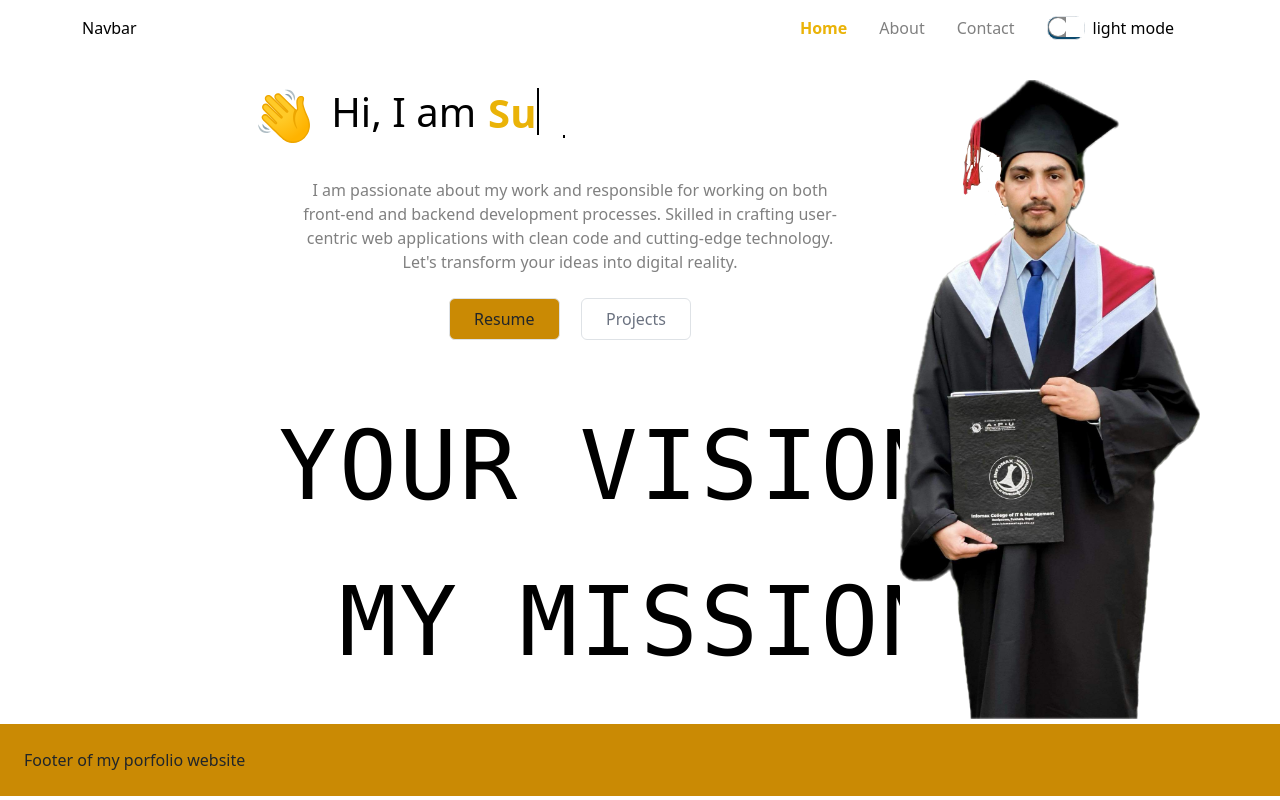
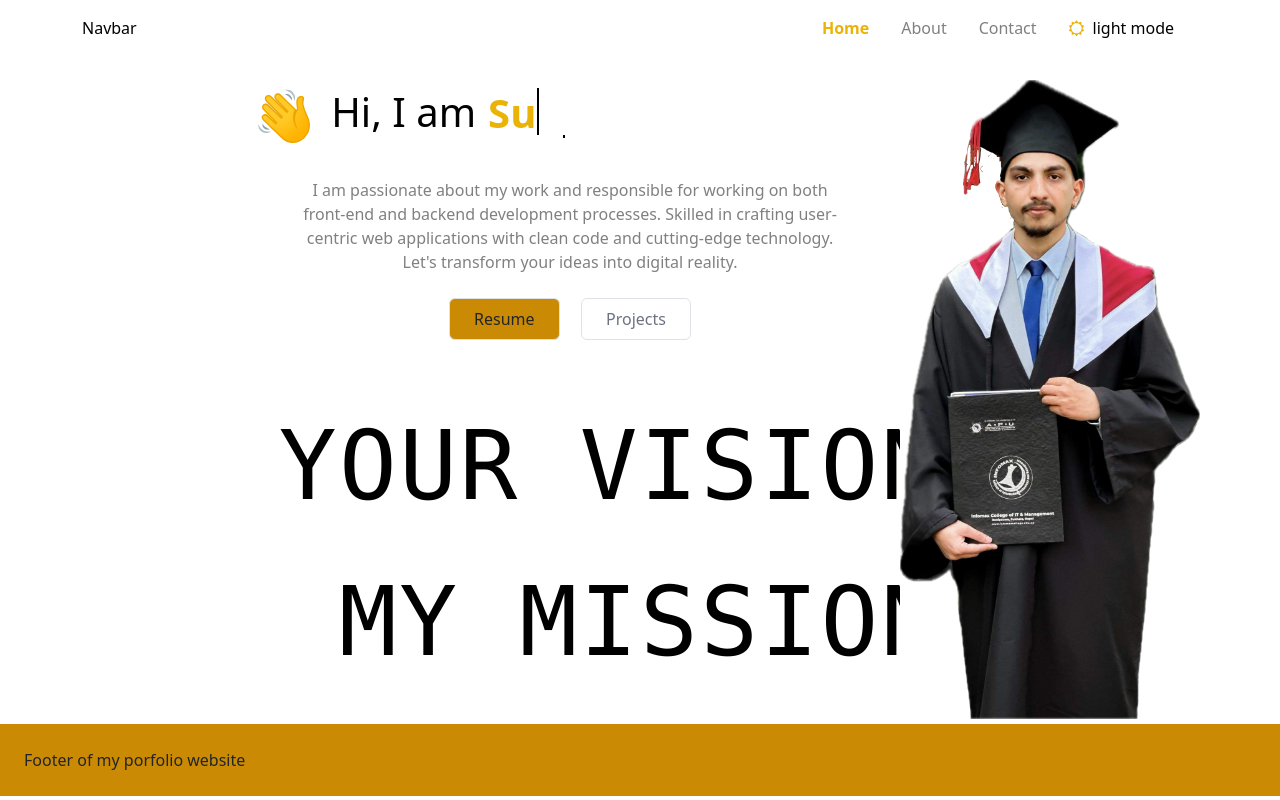
Before and after one commit to suraz-101/Portfolio, a React (Vite) app in the folder Portfolio-Website/: page / in a window 1280 px wide. Built offline with nearby package versions, Linux system fonts and the light colour scheme.

Commit message:
dark mode button

```diff
--- a/Portfolio-Website/index.html
+++ b/Portfolio-Website/index.html
@@ -5,6 +5,10 @@
     <link rel="icon" type="image/svg+xml" href="/vite.svg" />
     <meta name="viewport" content="width=device-width, initial-scale=1.0" />
     <title>Suraj Pandey</title>
+    <link
+      rel="stylesheet"
+      href="https://cdnjs.cloudflare.com/ajax/libs/font-awesome/4.7.0/css/font-awesome.min.css"
+    />
   </head>
   <body>
     <div id="root"></div>
--- a/Portfolio-Website/src/layouts/Navbar.jsx
+++ b/Portfolio-Website/src/layouts/Navbar.jsx
@@ -65,14 +65,24 @@ export const Navigation = () => {
             </Link>
           </Nav.Link>
           <Nav.Link className="text-muted d-flex justify-center">
+            <button
+              className="text-dark transition-all  "
+              onClick={handleClick}
+            >
+              {toggle === "light" ? (
+                <i className="fa fa-sun-o text-yellow-500 "></i>
+              ) : (
+                <i className="fa fa-moon-o text-gray-200"></i>
+              )}
+            </button>
             {/* <ToggleBtn onChecked={handleClick()} /> */}
-            <ReactSwitch
+            {/* <ReactSwitch
               className="text-black bg-sky-900 dark:bg-gray-700 dark:text-white border border-gray"
               onChange={handleClick}
               checked={toggle === "dark"}
               width={36} // This makes the switch smaller
               height={20} // This makes the switch smaller
-            />
+            /> */}
             <span
               className={`${
                 toggle === "dark" ? "text-white" : "text-black"
--- a/Portfolio-Website/tailwind.config.js
+++ b/Portfolio-Website/tailwind.config.js
@@ -2,7 +2,14 @@
 export default {
   content: ["./index.html", "./src/**/*.{js,ts,jsx,tsx}"],
   theme: {
-    extend: {},
+    extend: {
+      colors: {
+        backgroundColor: "var(--background)",
+        textColor: "var(--textColor)",
+        header: "var(--header)",
+        secondary: "var(--secondary)",
+      },
+    },
   },
   plugins: [],
 };
```
